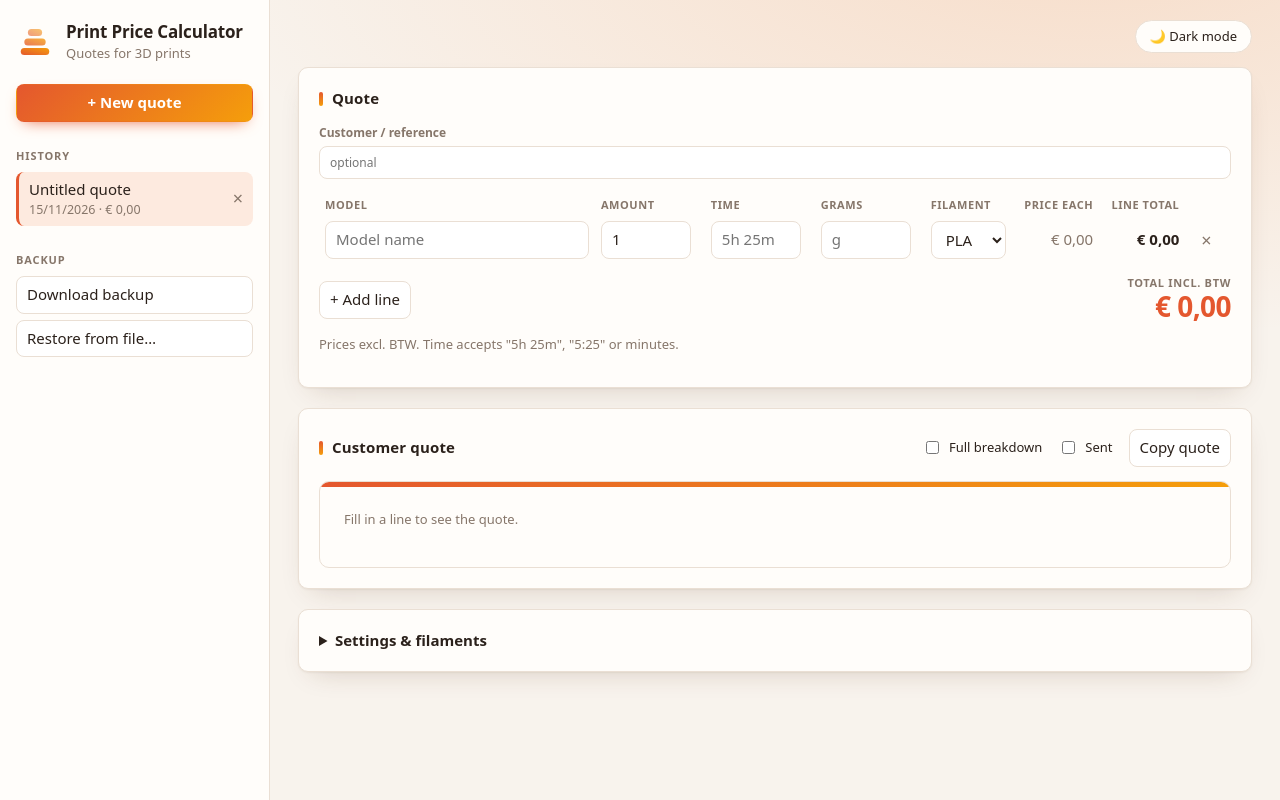
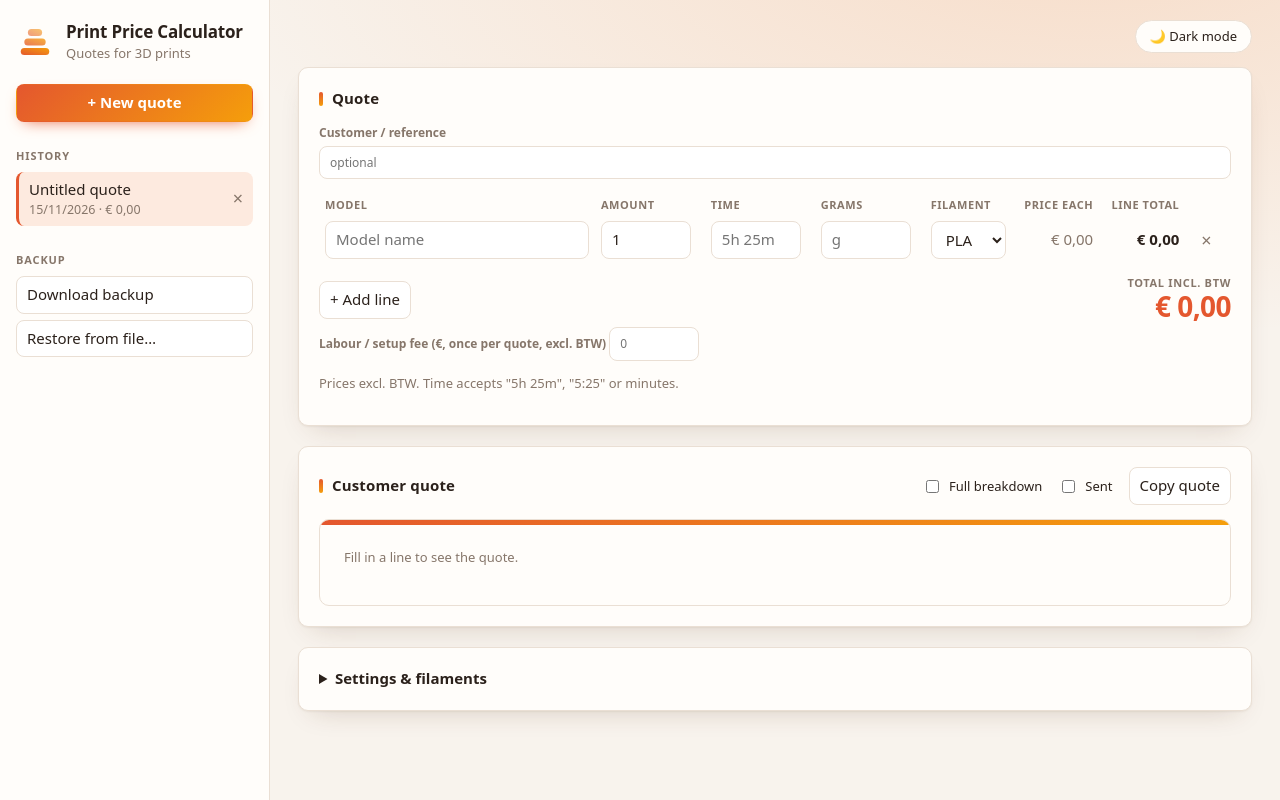
Before and after one commit to RedPandaIT/PrintCostCalc, a plain HTML site: page index.html in a window 1280 px wide. Drawn offline with Linux system fonts and the light colour scheme.

Commit message:
Fee field in the editor, fee row on the customer quote, default in settings
Co-Authored-By: Claude Sonnet 5.5 <noreply@anthropic.com>

```diff
--- a/css/style.css
+++ b/css/style.css
@@ -165,6 +165,7 @@ button.icon:hover { color: var(--danger); background: var(--invalid-bg); border-
 summary { cursor: pointer; font-weight: 600; border-radius: 6px; }
 
 .field { display: block; margin-bottom: 14px; font-size: 12px; font-weight: 600; color: var(--muted); }
+.field.fee { margin: 0 0 12px; }
 .field input { margin-top: 5px; font-weight: 400; color: var(--text); }
 
 .toggle { display: flex; align-items: center; gap: 7px; font-size: 13px; cursor: pointer; }
--- a/js/editor.js
+++ b/js/editor.js
@@ -111,6 +111,9 @@ PPC.editor = {
         <button data-action="add-line">+ Add line</button>
         <div class="summary"><span>Total incl. BTW</span><strong id="editor-total"></strong></div>
       </div>
+      <label class="field fee">Labour / setup fee (€, once per quote, excl. BTW)
+        <input data-field="fee" class="narrow" inputmode="decimal" value="${esc(quote.fee)}" placeholder="0">
+      </label>
       <p class="muted">Prices excl. BTW. Time accepts "5h 25m", "5:25" or minutes.</p>`;
 
     this.refreshTotals();
--- a/js/output.js
+++ b/js/output.js
@@ -102,6 +102,7 @@ var PPC = window.PPC || {};
           <thead><tr>${head}</tr></thead>
           <tbody>${body}</tbody>
           <tfoot>
+            ${result.fee ? footRow('Labour / setup fee', result.fee) : ''}
             ${footRow('Subtotal (excl. BTW)', result.subtotal)}
             ${footRow('BTW ' + settings.vatPercent + '%', result.vat)}
             ${footRow('Total incl. BTW', result.total, 'grand')}
--- a/js/settings.js
+++ b/js/settings.js
@@ -15,6 +15,7 @@ PPC.settings = {
       unit: '% extra material',
     },
     { key: 'markupPercent', label: 'Markup', unit: '% on top of cost' },
+    { key: 'labourFee', label: 'Labour / setup fee', unit: '€ for each new quote' },
     { key: 'vatPercent', label: 'VAT', unit: '%' },
   ],
 
```
